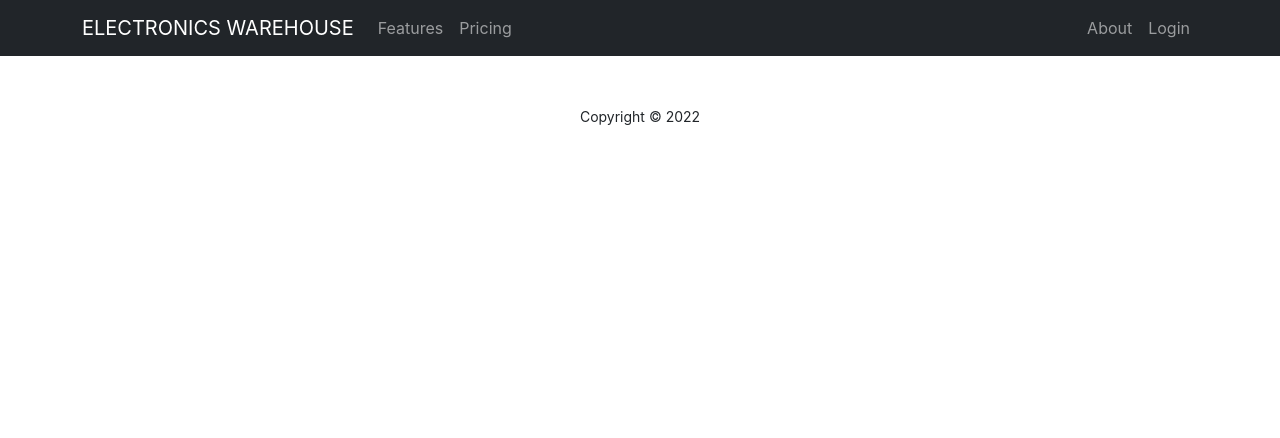
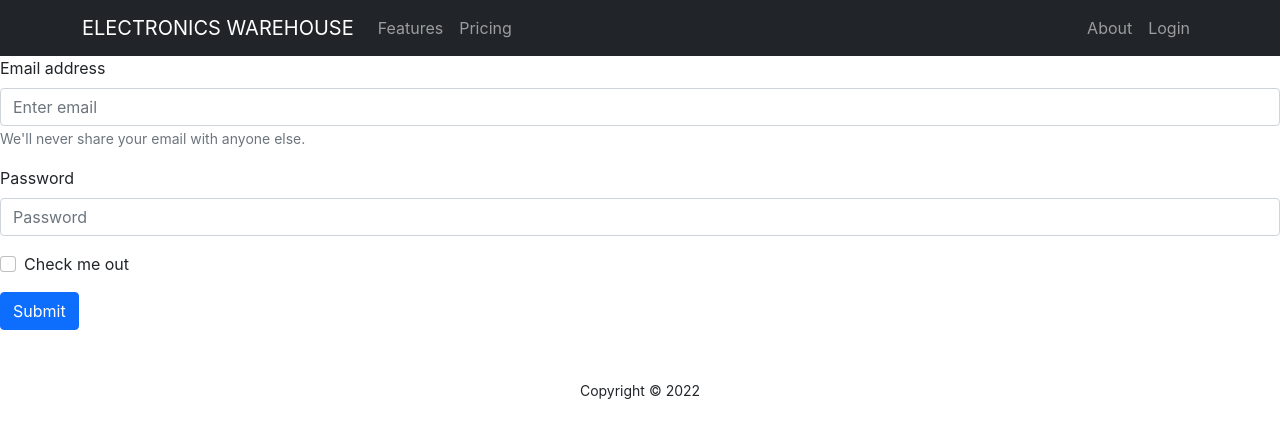
Before and after one commit to hira480/electronics-warehouse-client, a React (Create React App) app: page /login in a window 1280 px wide. Shown: the top 438 px of the page. Built offline with nearby package versions, Linux system fonts and the light colour scheme.

Commit message:
loginroutee added

```diff
--- a/src/App.js
+++ b/src/App.js
@@ -5,6 +5,7 @@
 import Footer from './Shared/Footer/Footer';
 import { Route, Routes } from 'react-router-dom';
 import ProductDetail from './Pages/ProductDetail/ProductDetail';
+import Login from './Pages/Login/Login/Login';
 
 
 function App() {
@@ -15,6 +16,7 @@
         <Route path='/' element={<Home></Home>}></Route>
         <Route path='/home' element={<Home></Home>}></Route>
         <Route path='/inventoryItem/:productId' element={<ProductDetail></ProductDetail>}></Route>
+        <Route path='/login' element={<Login></Login>}></Route>
       </Routes>
       <Footer></Footer>
     </div>
--- /dev/null
+++ b/src/Pages/Login/Login/Login.js
@@ -0,0 +1,32 @@
+import React from 'react';
+import { Button, Form } from 'react-bootstrap';
+import './Login.css';
+
+const Login = () => {
+    return (
+        <div>
+            <Form>
+                <Form.Group className="mb-3" controlId="formBasicEmail">
+                    <Form.Label>Email address</Form.Label>
+                    <Form.Control type="email" placeholder="Enter email" />
+                    <Form.Text className="text-muted">
+                        We'll never share your email with anyone else.
+                    </Form.Text>
+                </Form.Group>
+
+                <Form.Group className="mb-3" controlId="formBasicPassword">
+                    <Form.Label>Password</Form.Label>
+                    <Form.Control type="password" placeholder="Password" />
+                </Form.Group>
+                <Form.Group className="mb-3" controlId="formBasicCheckbox">
+                    <Form.Check type="checkbox" label="Check me out" />
+                </Form.Group>
+                <Button variant="primary" type="submit">
+                    Submit
+                </Button>
+            </Form>
+        </div>
+    );
+};
+
+export default Login;
--- a/src/Shared/Header/Header.js
+++ b/src/Shared/Header/Header.js
@@ -1,11 +1,12 @@
 import React from 'react';
 import { Container, Nav, Navbar } from 'react-bootstrap';
+import { Link } from 'react-router-dom';
 
 const Header = () => {
     return (
         <Navbar collapseOnSelect expand="lg" bg="dark" sticky='top' variant="dark">
             <Container>
-                <Navbar.Brand href="#home">ELECTRONICS WAREHOUSE</Navbar.Brand>
+                <Navbar.Brand as={Link} to="/">ELECTRONICS WAREHOUSE</Navbar.Brand>
                 <Navbar.Toggle aria-controls="responsive-navbar-nav" />
                 <Navbar.Collapse id="responsive-navbar-nav">
                     <Nav className="me-auto">
@@ -14,7 +15,7 @@
                     </Nav>
                     <Nav>
                         <Nav.Link href="#deets">About</Nav.Link>
-                        <Nav.Link eventKey={2} href="#memes">
+                        <Nav.Link as={Link} to="login">
                             Login
                         </Nav.Link>
                     </Nav>
```
Also changed, not shown: src/Pages/Login/Login/Login.css (added).
